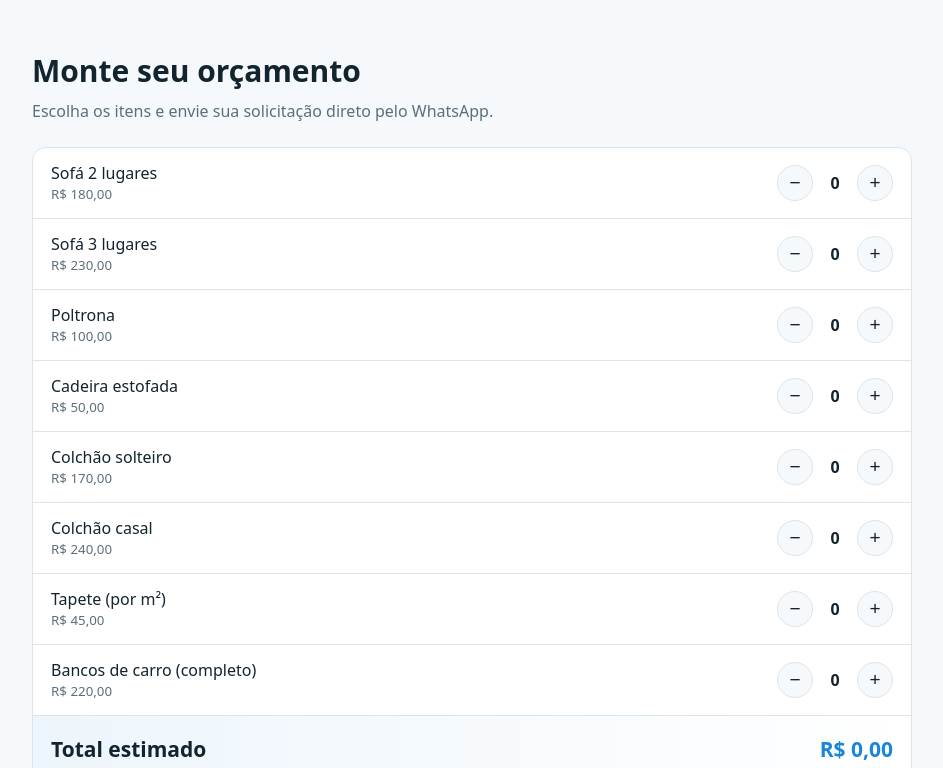
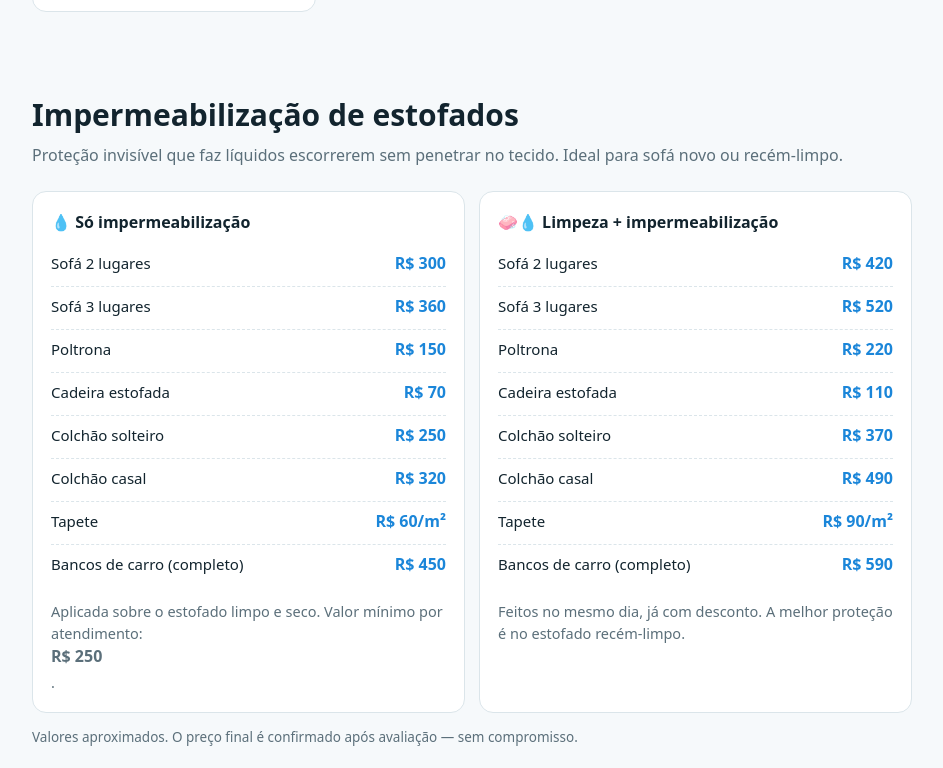
Before and after one commit to tavaresalimpm/salimestofados, a plain HTML site: page index.html in a window 1280 px wide. Shown: the part 2032-2800 px from the top of the page, without its empty margins (168-1111 px from the left). Drawn offline with Linux system fonts and the light colour scheme.

Commit message:
Adiciona impermeabilização: seção com tabela de valores, combos no simulador e SEO

```diff
--- a/index.html
+++ b/index.html
@@ -3,10 +3,10 @@
 <head>
 <meta charset="utf-8">
 <meta name="viewport" content="width=device-width, initial-scale=1, viewport-fit=cover">
-<title>Salim Limpeza de Estofados | Sofá e colchão limpos sem sair de casa - BH e região</title>
-<meta name="description" content="Limpeza profissional de sofás, colchões, poltronas, tapetes e bancos de carro, direto na sua casa em Belo Horizonte e região. Produtos seguros para crianças e pets. Monte seu orçamento em 1 minuto e receba pelo WhatsApp.">
-<meta property="og:title" content="Salim Estofados - Limpeza de Estofados em BH e região">
-<meta property="og:description" content="Limpeza de sofás, colchões e estofados na sua casa, em BH e região. Peça seu orçamento pelo WhatsApp: (31) 99302-7924.">
+<title>Salim Limpeza de Estofados | Limpeza e impermeabilização de sofás sem sair de casa - BH e região</title>
+<meta name="description" content="Limpeza e impermeabilização profissionais de sofás, colchões, poltronas, tapetes e bancos de carro, direto na sua casa em Belo Horizonte e região. Produtos seguros para crianças e pets. Monte seu orçamento em 1 minuto e receba pelo WhatsApp.">
+<meta property="og:title" content="Salim Estofados - Limpeza e Impermeabilização de Estofados em BH e região">
+<meta property="og:description" content="Limpeza e impermeabilização de sofás, colchões e estofados na sua casa, em BH e região. Peça seu orçamento pelo WhatsApp: (31) 99302-7924.">
 <meta property="og:type" content="website">
 <meta property="og:url" content="https://tavaresalimpm.github.io/salimestofados/">
 <meta property="og:site_name" content="Salim Estofados">
@@ -29,7 +29,7 @@
   "@context": "https://schema.org",
   "@type": "LocalBusiness",
   "name": "Salim Limpeza de Estofados",
-  "description": "Limpeza profissional de sofás, colchões, poltronas, tapetes e bancos de carro, direto na sua casa.",
+  "description": "Limpeza e impermeabilização profissionais de sofás, colchões, poltronas, tapetes e bancos de carro, direto na sua casa.",
   "areaServed": "Belo Horizonte e região",
   "telephone": "+55-31-99302-7924",
   "priceRange": "R$"
@@ -115,6 +115,12 @@ footer{background:var(--navy);color:#8fb0c9;text-align:center;padding:26px 20px
 footer b{color:#cfe3f5}
 
 .fab{position:fixed;right:16px;bottom:calc(16px + env(safe-area-inset-bottom,0px));z-index:7;display:flex;align-items:center;gap:10px;background:var(--wa);color:#062a14;font-weight:700;text-decoration:none;padding:13px 18px;border-radius:999px;box-shadow:0 6px 20px rgba(0,0,0,.3);font-size:15px}
+.grupo{padding:14px 18px 8px;font-weight:800;font-size:15px;color:var(--brand);background:linear-gradient(90deg,rgba(27,134,217,.08),transparent);border-bottom:1px solid var(--line)}
+.grupo small{display:block;font-weight:400;color:var(--muted);font-size:13px;margin-top:2px}
+.precos{list-style:none;margin:10px 0 0;padding:0}
+.precos li{display:flex;justify-content:space-between;align-items:baseline;gap:10px;padding:7px 0;border-bottom:1px dashed var(--line);font-size:15px}
+.precos li:last-child{border-bottom:0}
+.precos b{color:var(--brand);white-space:nowrap}
 .fab:hover{background:var(--wa-d)}
 .fab svg{flex:none}
 @media(max-width:640px){.fab span{display:none}.fab{padding:15px}}
@@ -129,6 +135,7 @@ footer b{color:#cfe3f5}
   </a>
   <nav>
     <a href="#servicos">Serviços</a>
+    <a href="#impermeabilizacao">Impermeabilização</a>
     <a href="#como-funciona">Como funciona</a>
     <a href="#duvidas">Dúvidas</a>
     <a href="#orcamento">Orçamento</a>
@@ -140,7 +147,7 @@ footer b{color:#cfe3f5}
   <div class="hero-inner">
     <span class="badge">✔ Produtos seguros para crianças e pets</span>
     <h1>Seu sofá limpo, macio e livre de ácaros, sem você sair de casa</h1>
-    <p>Limpeza profissional de sofás, colchões, poltronas, tapetes e bancos de carro, direto na sua casa. Atendemos Belo Horizonte e região.</p>
+    <p>Limpeza e impermeabilização profissionais de sofás, colchões, poltronas, tapetes e bancos de carro, direto na sua casa. Atendemos Belo Horizonte e região.</p>
     <div class="hero-cta">
       <a class="btn btn-wa" href="https://wa.me/5531993027924?text=Ol%C3%A1!%20Quero%20um%20or%C3%A7amento%20de%20limpeza%20de%20estofados." target="_blank" rel="noopener">Pedir orçamento no WhatsApp</a>
       <a class="btn btn-ghost" href="#orcamento">Montar meu orçamento</a>
@@ -157,6 +164,7 @@ footer b{color:#cfe3f5}
     <div class="card"><span class="ico">🛏️</span><b>Colchões</b><p>Higienização contra ácaros e bactérias para noites de sono mais saudáveis.</p></div>
     <div class="card"><span class="ico">🧶</span><b>Tapetes e cadeiras</b><p>Limpeza a seco ou com extração de água, conforme o tecido.</p></div>
     <div class="card"><span class="ico">🚗</span><b>Bancos de carro</b><p>Interior renovado e sem cheiro, sem sair da sua garagem.</p></div>
+    <div class="card"><span class="ico">💧</span><b>Impermeabilização</b><p>Camada protetora que impede líquidos e sujeira de penetrar no tecido. Seu estofado protegido por muito mais tempo.</p></div>
   </div>
 </section>
 
@@ -179,6 +187,42 @@ footer b{color:#cfe3f5}
     <div class="card"><span class="ico">🛋️</span><b>Sofá de 4 lugares</b><p>Geralmente de 240 cm a 290 cm de largura.</p></div>
     <div class="card"><span class="ico">🛋️</span><b>Sofá de 5 lugares ou modular</b><p>Acima de 290 cm, muitas vezes em formato de "L" ou com chaise.</p></div>
   </div>
+</section>
+
+<section id="impermeabilizacao">
+  <h2>Impermeabilização de estofados</h2>
+  <p class="sub">Proteção invisível que faz líquidos escorrerem sem penetrar no tecido. Ideal para sofá novo ou recém-limpo.</p>
+  <div class="grid">
+    <div class="card">
+      <b>💧 Só impermeabilização</b>
+      <ul class="precos">
+        <li><span>Sofá 2 lugares</span><b>R$ 300</b></li>
+        <li><span>Sofá 3 lugares</span><b>R$ 360</b></li>
+        <li><span>Poltrona</span><b>R$ 150</b></li>
+        <li><span>Cadeira estofada</span><b>R$ 70</b></li>
+        <li><span>Colchão solteiro</span><b>R$ 250</b></li>
+        <li><span>Colchão casal</span><b>R$ 320</b></li>
+        <li><span>Tapete</span><b>R$ 60/m²</b></li>
+        <li><span>Bancos de carro (completo)</span><b>R$ 450</b></li>
+      </ul>
+      <p class="nota" style="padding:14px 0 0">Aplicada sobre o estofado limpo e seco. Valor mínimo por atendimento: <b>R$ 250</b>.</p>
+    </div>
+    <div class="card">
+      <b>🧼💧 Limpeza + impermeabilização</b>
+      <ul class="precos">
+        <li><span>Sofá 2 lugares</span><b>R$ 420</b></li>
+        <li><span>Sofá 3 lugares</span><b>R$ 520</b></li>
+        <li><span>Poltrona</span><b>R$ 220</b></li>
+        <li><span>Cadeira estofada</span><b>R$ 110</b></li>
+        <li><span>Colchão solteiro</span><b>R$ 370</b></li>
+        <li><span>Colchão casal</span><b>R$ 490</b></li>
+        <li><span>Tapete</span><b>R$ 90/m²</b></li>
+        <li><span>Bancos de carro (completo)</span><b>R$ 590</b></li>
+      </ul>
+      <p class="nota" style="padding:14px 0 0">Feitos no mesmo dia, já com desconto. A melhor proteção é no estofado recém-limpo.</p>
+    </div>
+  </div>
+  <p class="nota" style="padding:14px 0 0">Valores aproximados. O preço final é confirmado após avaliação — sem compromisso.</p>
 </section>
 
 <section id="orcamento">
@@ -217,6 +261,7 @@ footer b{color:#cfe3f5}
     <details><summary>Os produtos são seguros para crianças e pets?</summary><p>Sim. Trabalhamos com produtos seguros para crianças e animais de estimação.</p></details>
     <details><summary>Quanto custa?</summary><p>Monte seu orçamento acima e veja a estimativa na hora. Os valores são aproximados: o preço final é confirmado após a avaliação, sem compromisso.</p></details>
     <details><summary>Como peço orçamento?</summary><p>Pelo simulador acima ou direto no WhatsApp (31) 99302-7924. Responder é rapidinho.</p></details>
+    <details><summary>O que é impermeabilização?</summary><p>É a aplicação de um protetor que cria uma camada invisível no tecido: líquidos e sujeira não penetram e a limpeza do dia a dia fica muito mais fácil. Pode ser feita sozinha, com o estofado limpo e seco, ou junto com a limpeza, com desconto. Veja os valores na seção Impermeabilização.</p></details>
   </div>
 </section>
 
@@ -255,29 +300,47 @@ Exemplo pronto — basta colocar os arquivos (ex.: foto1.jpg, foto2.jpg) na past
 
 <script>
 const WHATSAPP = "5531993027924"; // número com DDI (55) e DDD (31)
-const itens = [
-  {n:"Sofá 2 lugares",p:180},{n:"Sofá 3 lugares",p:230},{n:"Poltrona",p:100},
-  {n:"Cadeira estofada",p:50},{n:"Colchão solteiro",p:170},{n:"Colchão casal",p:240},
-  {n:"Tapete (por m²)",p:45},{n:"Bancos de carro (completo)",p:220}
+const grupos = [
+  {t:"Limpeza", items:[
+    {n:"Sofá 2 lugares",p:180},{n:"Sofá 3 lugares",p:230},{n:"Poltrona",p:100},
+    {n:"Cadeira estofada",p:50},{n:"Colchão solteiro",p:170},{n:"Colchão casal",p:240},
+    {n:"Tapete (por m²)",p:45},{n:"Bancos de carro (completo)",p:220}]},
+  {t:"Impermeabilização", note:"Aplicada sobre o estofado limpo e seco. Valor mínimo de R$ 250 por atendimento.", items:[
+    {n:"Sofá 2 lugares",p:300},{n:"Sofá 3 lugares",p:360},{n:"Poltrona",p:150},
+    {n:"Cadeira estofada",p:70},{n:"Colchão solteiro",p:250},{n:"Colchão casal",p:320},
+    {n:"Tapete (por m²)",p:60},{n:"Bancos de carro (completo)",p:450}]},
+  {t:"Limpeza + impermeabilização", note:"Combo feito no mesmo dia, já com desconto.", items:[
+    {n:"Sofá 2 lugares",p:420},{n:"Sofá 3 lugares",p:520},{n:"Poltrona",p:220},
+    {n:"Cadeira estofada",p:110},{n:"Colchão solteiro",p:370},{n:"Colchão casal",p:490},
+    {n:"Tapete (por m²)",p:90},{n:"Bancos de carro (completo)",p:590}]}
 ];
-const q = itens.map(()=>0);
+const flat = [];
+grupos.forEach((g,gi)=>g.items.forEach(it=>flat.push({n:it.n,p:it.p,g:gi})));
+const q = flat.map(()=>0);
 const brl = v => v.toLocaleString("pt-BR",{style:"currency",currency:"BRL"});
 function render(){
-  document.getElementById("items").innerHTML = itens.map((it,i)=>
-    `<div class="item"><div>${it.n}<small>${brl(it.p)}</small></div>
-     <div class="qty"><button onclick="mudar(${i},-1)" aria-label="Diminuir">−</button><span>${q[i]}</span><button onclick="mudar(${i},1)" aria-label="Aumentar">+</button></div></div>`).join("");
-  document.getElementById("total").textContent = brl(itens.reduce((s,it,i)=>s+it.p*q[i],0));
+  let html="",idx=0;
+  grupos.forEach(g=>{
+    html+=`<div class="grupo">${g.t}${g.note?`<small>${g.note}</small>`:""}</div>`;
+    g.items.forEach(it=>{
+      const i=idx++;
+      html+=`<div class="item"><div>${it.n}<small>${brl(it.p)}</small></div>
+     <div class="qty"><button onclick="mudar(${i},-1)" aria-label="Diminuir">−</button><span>${q[i]}</span><button onclick="mudar(${i},1)" aria-label="Aumentar">+</button></div></div>`;
+    });
+  });
+  document.getElementById("items").innerHTML = html;
+  document.getElementById("total").textContent = brl(flat.reduce((s,it,i)=>s+it.p*q[i],0));
 }
 function mudar(i,d){q[i]=Math.max(0,q[i]+d);render()}
 function enviar(){
   const v = id => document.getElementById(id).value.trim();
-  const sel = itens.map((it,i)=>q[i]?`• ${q[i]}x ${it.n}`:null).filter(Boolean);
+  const sel = flat.map((it,i)=>q[i]?`• ${q[i]}x ${it.n} (${grupos[it.g].t.toLowerCase()})`:null).filter(Boolean);
   const erro = document.getElementById("erro");
   if(!sel.length || !v("nome") || !v("tel")){erro.textContent="Escolha ao menos um item e preencha nome e telefone.";return}
   const fotos = [...document.getElementById("fotos").files];
   if(!fotos.length){erro.textContent="Anexe pelo menos uma foto do estofado para finalizar o orçamento.";document.getElementById("fotos").focus();return}
   erro.textContent="";
-  const msg = `Olá! Gostaria de um orçamento de limpeza de estofados.\n\n${sel.join("\n")}\n\nTotal estimado: ${document.getElementById("total").textContent}\n\nNome: ${v("nome")}\nTelefone: ${v("tel")}\nEndereço: ${v("end")||"-"}\nData preferida: ${v("data")||"-"}\nObs.: ${v("obs")||"-"}`;
+  const msg = `Olá! Gostaria de um orçamento de limpeza/impermeabilização de estofados.\n\n${sel.join("\n")}\n\nTotal estimado: ${document.getElementById("total").textContent}\n\nNome: ${v("nome")}\nTelefone: ${v("tel")}\nEndereço: ${v("end")||"-"}\nData preferida: ${v("data")||"-"}\nObs.: ${v("obs")||"-"}`;
   if(navigator.canShare && navigator.canShare({files:fotos})){
     navigator.share({files:fotos,text:msg}).catch(()=>{});
     erro.textContent="Na tela que abriu, escolha o WhatsApp e a conversa da Salim Estofados (31 99302-7924) para enviar o pedido com as fotos.";
```
